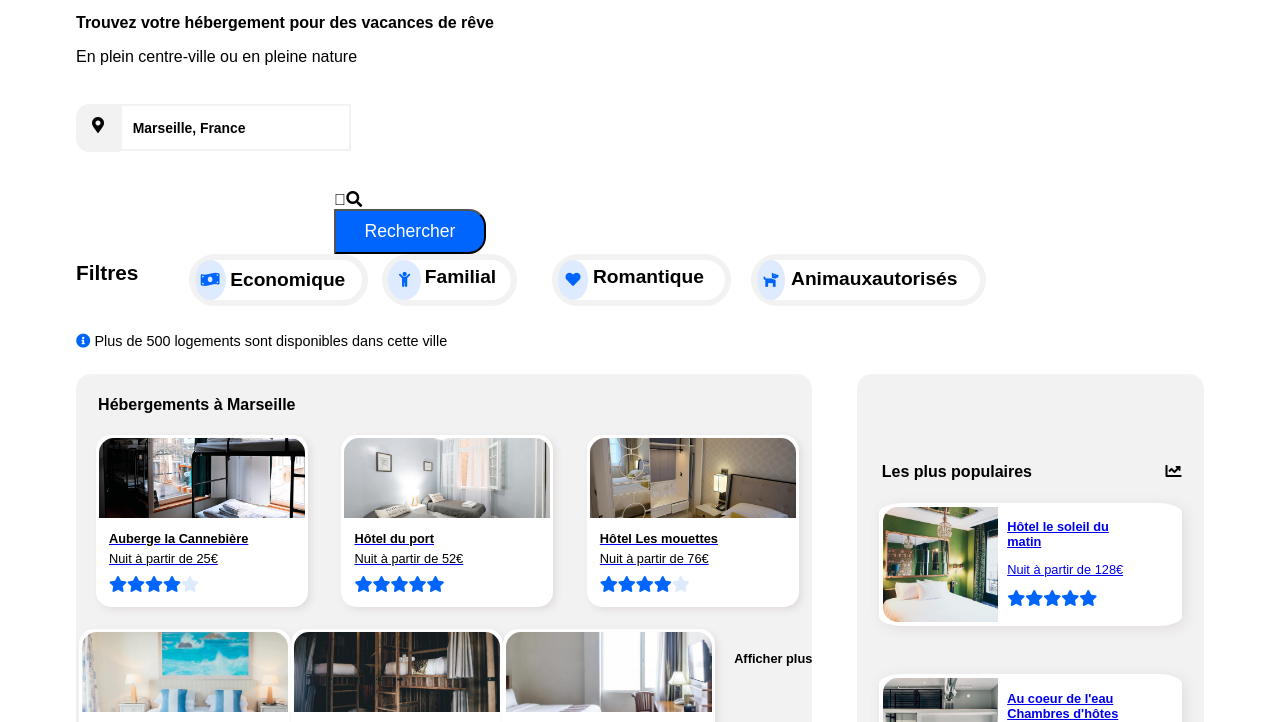
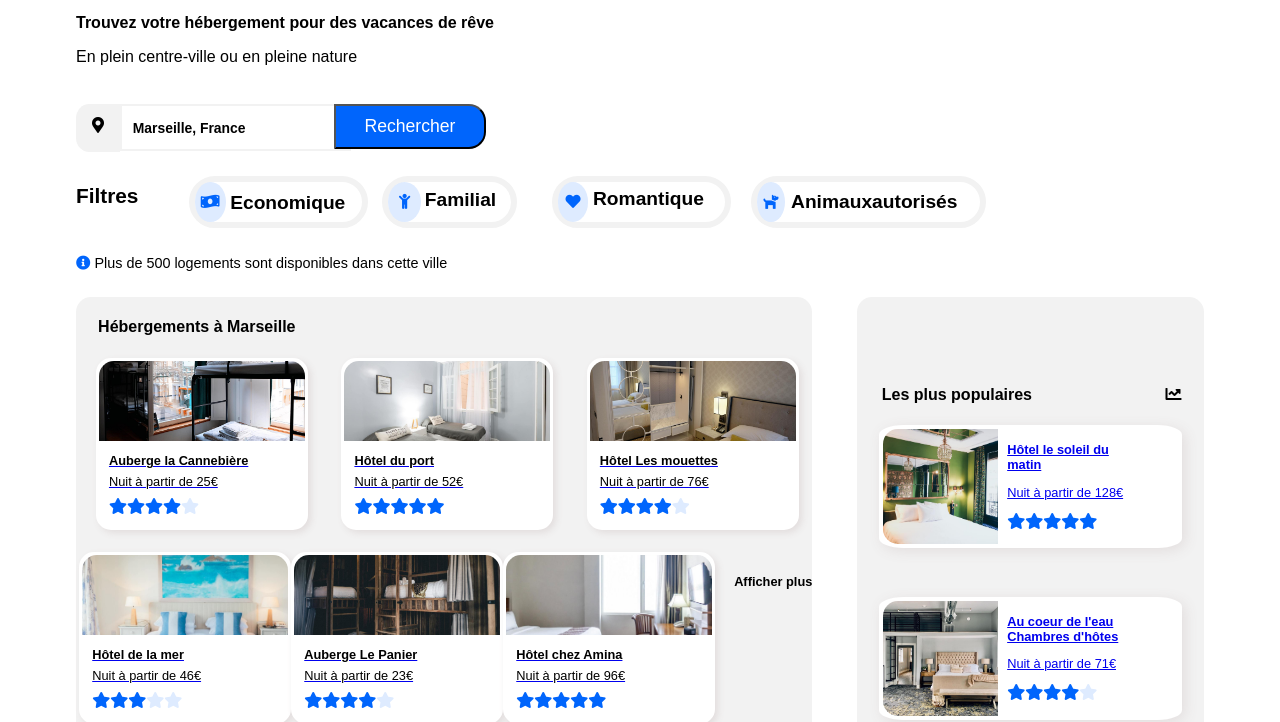
Before and after one commit to Flothar78/GuillaumeLamaze_2_23022021, a plain HTML site: page index.html in a window 1280 px wide. Shown: the part 65-787 px from the top of the page. Drawn offline with Linux system fonts and the light colour scheme.

Commit message:
Re commit fichier index suite correction

```diff
--- a/index.html
+++ b/index.html
@@ -62,7 +62,7 @@
                 </div>
 
                 <div id="loupe">
-                    <div class="fa-search "><i class="fas fa-search"></i></div>
+                    <div class="search"><i class="fas fa-search"></i></div>
                     <input type="submit" value="Rechercher" id="rechercher" />
                 </div>
 
```
